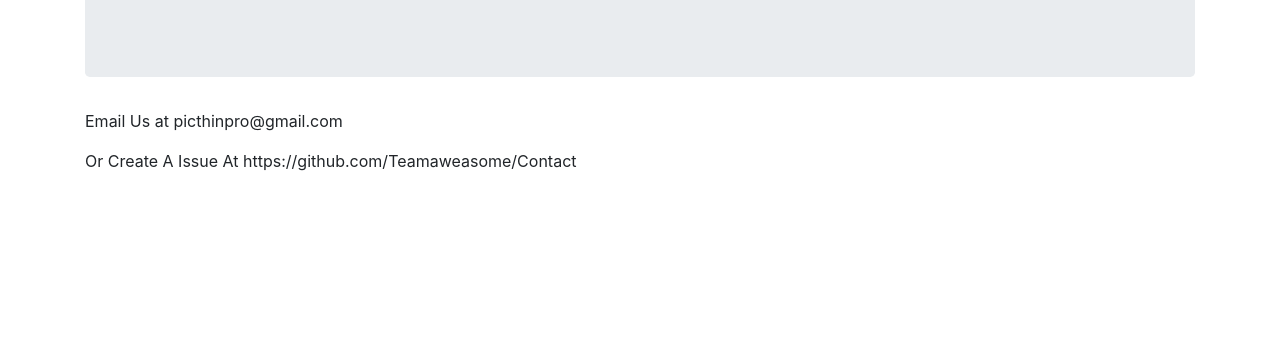
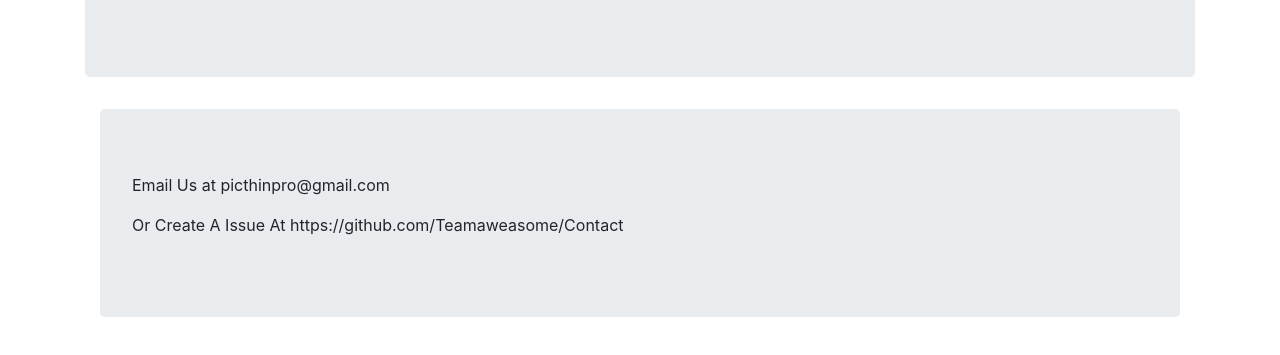
Before and after one commit to Teamaweasome/Teamaweasome.github.io, a plain HTML site: page index.html in a window 1280 px wide. Shown: the part 147-502 px from the top of the page. Drawn offline with nearby package versions, Linux system fonts and the light colour scheme.

Commit message:
Update index.html

```diff
--- a/index.html
+++ b/index.html
@@ -16,6 +16,8 @@
     <h1>Welcome!</h1>
     <p>TeamAweasome!</p>
   </div>
+  <div class="container">
+  <div class="jumbotron">
   <p>Email Us at picthinpro@gmail.com</p>
   <p>Or Create A Issue At https://github.com/Teamaweasome/Contact</p>
 </div>
```
